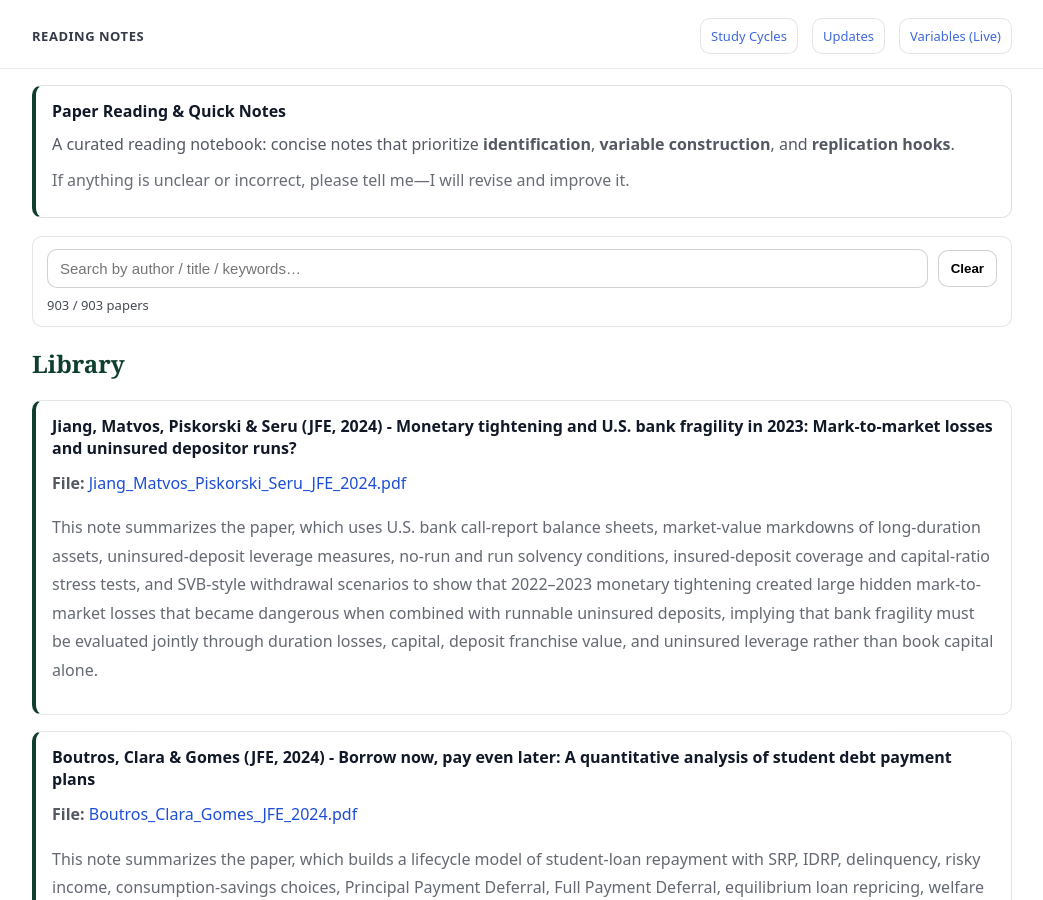
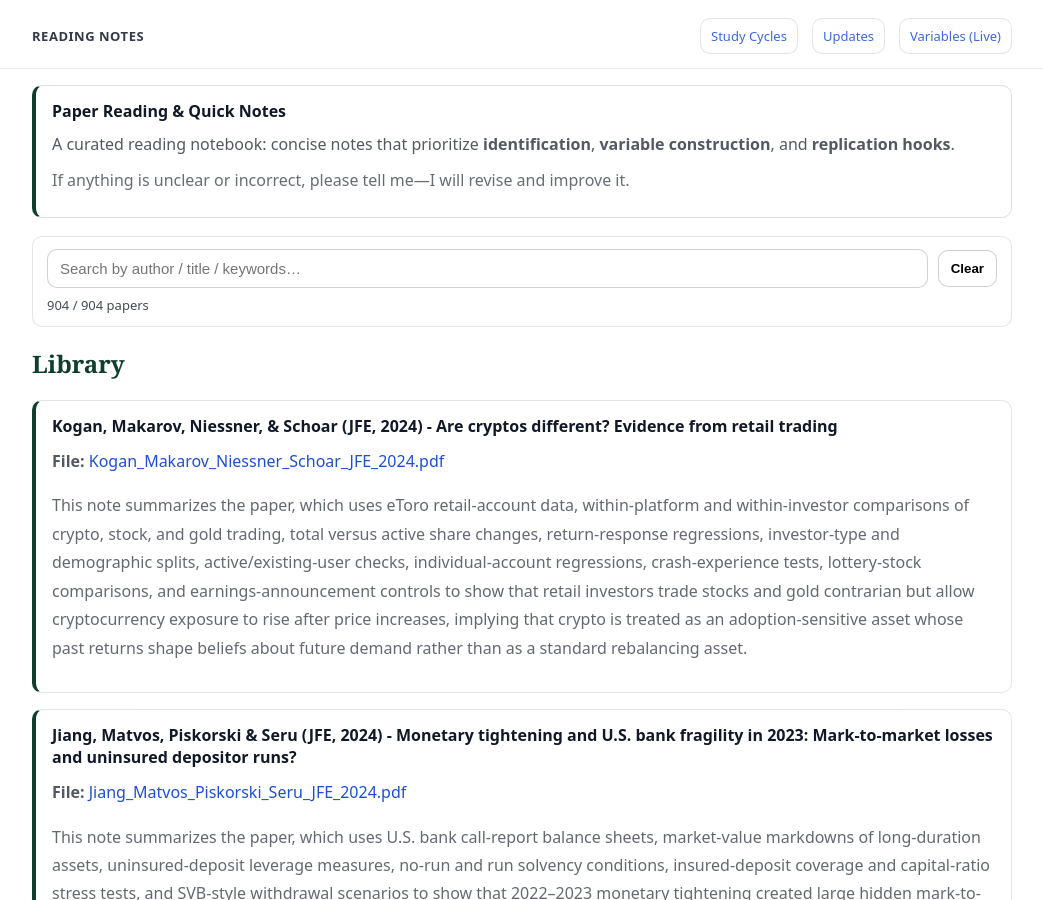
Before and after one commit to yaxinzn/study-archive, a Jekyll site: the page built from reading/index.md, in a window 1280 px wide and 900 px high. Shown: the whole window, without its empty margins (118-1161 px from the left). Built offline with Jekyll 4.4.1, drawn with Linux system fonts in a browser that asks for light colours.

Commit message:
Reading: add/update Kogan_Makarov_Niessner_Schoar_JFE_2024.pdf

```diff
--- a/_data/reading.yml
+++ b/_data/reading.yml
@@ -1,3 +1,7 @@
+- title: "Kogan, Makarov, Niessner, & Schoar (JFE, 2024) - Are cryptos different? Evidence from retail trading"
+  file: "Kogan_Makarov_Niessner_Schoar_JFE_2024.pdf"
+  desc: "This note summarizes the paper, which uses eToro retail-account data, within-platform and within-investor comparisons of crypto, stock, and gold trading, total versus active share changes, return-response regressions, investor-type and demographic splits, active/existing-user checks, individual-account regressions, crash-experience tests, lottery-stock comparisons, and earnings-announcement controls to show that retail investors trade stocks and gold contrarian but allow cryptocurrency exposure to rise after price increases, implying that crypto is treated as an adoption-sensitive asset whose past returns shape beliefs about future demand rather than as a standard rebalancing asset."
+
 - title: "Jiang, Matvos, Piskorski & Seru (JFE, 2024) - Monetary tightening and U.S. bank fragility in 2023: Mark-to-market losses and uninsured depositor runs?"
   file: "Jiang_Matvos_Piskorski_Seru_JFE_2024.pdf"
   desc: "This note summarizes the paper, which uses U.S. bank call-report balance sheets, market-value markdowns of long-duration assets, uninsured-deposit leverage measures, no-run and run solvency conditions, insured-deposit coverage and capital-ratio stress tests, and SVB-style withdrawal scenarios to show that 2022–2023 monetary tightening created large hidden mark-to-market losses that became dangerous when combined with runnable uninsured deposits, implying that bank fragility must be evaluated jointly through duration losses, capital, deposit franchise value, and uninsured leverage rather than book capital alone."
```
Also changed, not shown: 1 other file.
